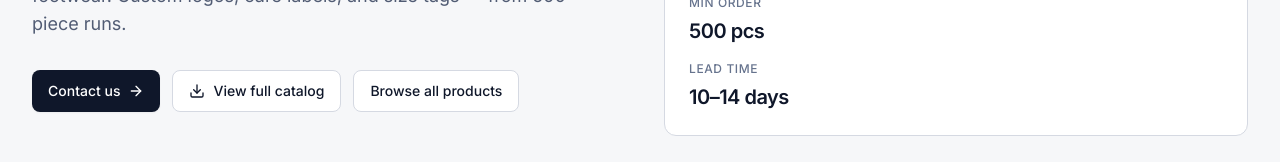
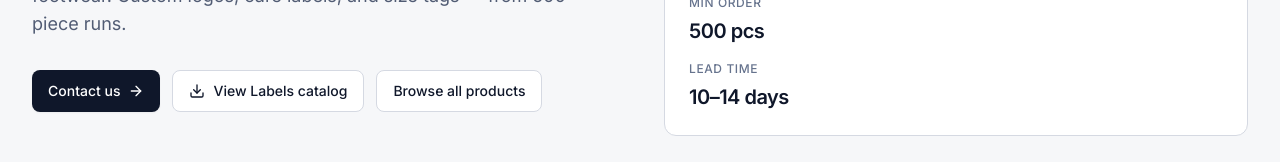
Before and after one commit to Sutharsan45/dynamicdost, a Next.js app: page /products/labels in a window 1280 px wide. Shown: the part 361-523 px from the top of the page. Built offline with nearby package versions, Linux system fonts and the light colour scheme; no server answers.

Commit message:
Fix catalog button to use slug instead of name for URL

```diff
--- a/app/inquiry/page.tsx
+++ b/app/inquiry/page.tsx
@@ -684,7 +684,7 @@ export default function InquiryPage() {
                 </div>
 
                 <Link
-                  href="/products/catalog/all-products/all"
+                  href="/products"
                   className="group flex items-center gap-3 rounded-xl border border-ink-200 bg-white p-5 hover:border-ink-300 hover:shadow-md transition-all"
                 >
                   <div className="h-10 w-10 rounded-lg bg-ink-50 grid place-items-center">
--- a/app/products/[category]/page.tsx
+++ b/app/products/[category]/page.tsx
@@ -148,12 +148,19 @@ export default async function CategoryPage({
                   Contact us <ArrowRight className="h-4 w-4" />
                 </Link>
 
-                <Link
-                  href={`/products/${cat.slug}/catalog/all`}
+                {/* <Link
+                  href="/products"
                   className="btn btn-secondary btn-lg"
                 >
                   <Download className="h-4 w-4" />
                   View full catalog
+                </Link> */}
+                <Link
+                  href={`/products/catalog/${cat.slug}/all`}
+                  className="btn btn-secondary btn-lg"
+                >
+                  <Download className="h-4 w-4" />
+                  View {cat.name} catalog
                 </Link>
 
                 <Link href="/products" className="btn btn-secondary btn-lg">
```
